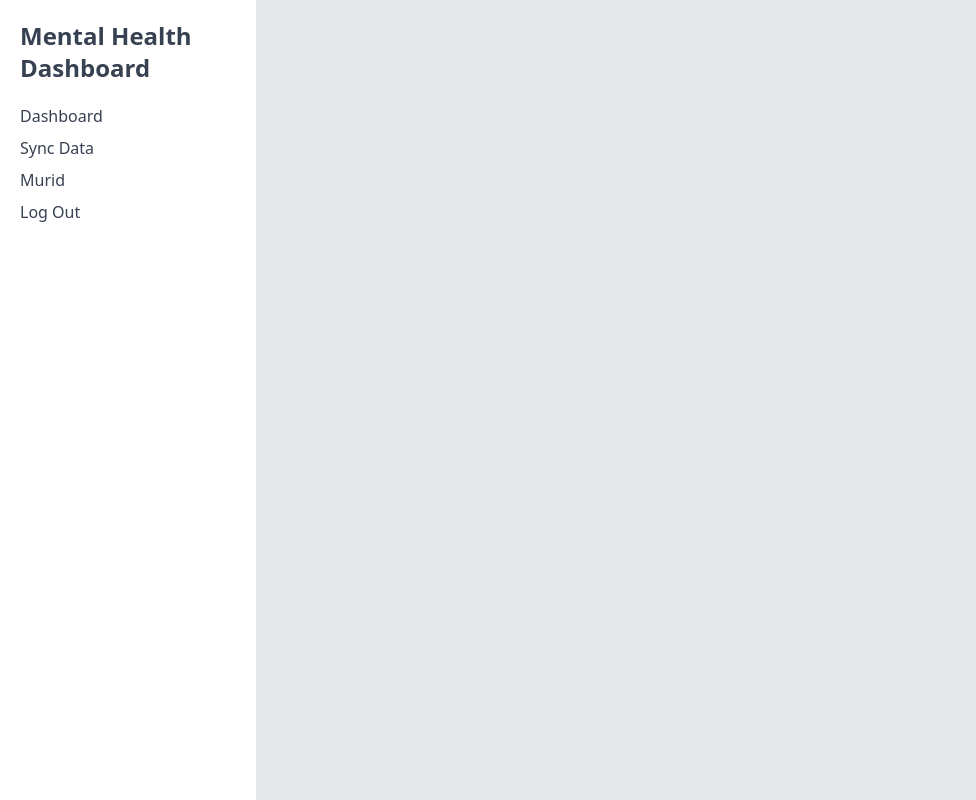
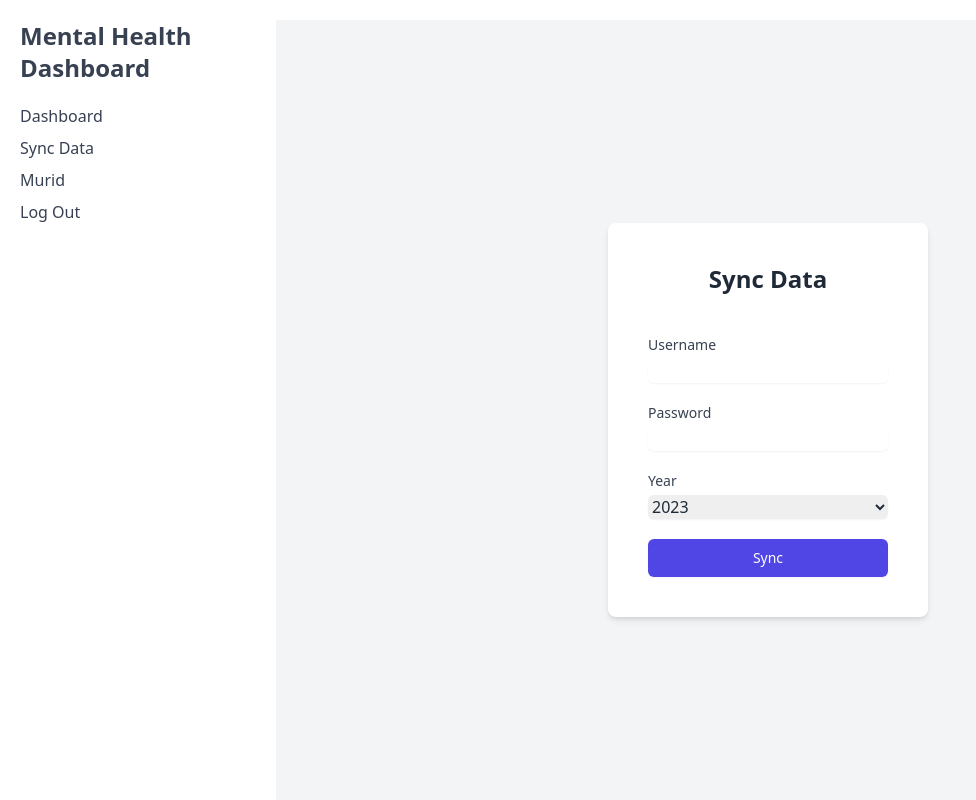
Before and after one commit to runnyoats/menda-app, a SvelteKit app: page /sync in a window 1280 px wide. Shown: the whole page, without its empty margins (0-976 px from the left). Built offline with nearby package versions, Linux system fonts and the light colour scheme.

Commit message:
New dashboard + basic sync form

```diff
--- a/src/routes/+layout.svelte
+++ b/src/routes/+layout.svelte
@@ -28,7 +28,7 @@
 			</ul>
 		</nav>
 	</div>
-	<main class="flex-1 p-5 overflow-auto">
+	<main class="flex-1 p-5 overflow-auto bg-white">
 		<slot />
 	</main>
 </div>
--- a/src/routes/dashboard/+page.svelte
+++ b/src/routes/dashboard/+page.svelte
@@ -2,22 +2,17 @@
 	// You can put any JavaScript code here
 </script>
 
-<div class="container">
-	<h1>MENDA Dashboard</h1>
-	<p>This is the Mental Health Dashboard for SMK Datuk Hj. Mohamed Nor Ahmad.</p>
-	<iframe
-		title="menda-dashboard-draft-7"
-		width="100%"
-		height="541.25"
-		src="https://app.powerbi.com/reportEmbed?reportId=ec7675a9-76b7-48b5-b805-54ac051b2d8c&autoAuth=true&ctid=0ad0fbf8-69ca-4e5e-afad-cd70424ac626"
-		frameborder="0"
-		allowFullScreen="true"
-	/>
+<div class="min-h-screen bg-gray-100 flex items-center justify-center">
+	<div class="bg-white p-10 rounded-lg shadow-md w-full h-full max-w-screen-lg">
+		<h2 class="text-2xl font-bold mb-10 text-gray-800 text-center">MENDA Dashboard</h2>
+		<div class="relative w-full h-0 overflow-hidden" style="padding-bottom: 80%;">
+			<iframe
+				class="absolute top-0 left-0 w-full h-full"
+				title="menda-dashboard-draft-9"
+				src="https://app.powerbi.com/reportEmbed?reportId=d8c65d37-d0f6-4610-9447-fb9f120c2e48&autoAuth=true&ctid=0ad0fbf8-69ca-4e5e-afad-cd70424ac626"
+				frameborder="0"
+				allowFullScreen="true"
+			/>
+		</div>
+	</div>
 </div>
-
-<style>
-	.container {
-		width: 90%;
-		max-width: 930px;
-	}
-</style>
--- a/src/routes/sync/+page.svelte
+++ b/src/routes/sync/+page.svelte
@@ -0,0 +1,55 @@
+<script>
+	let username = '';
+	let password = '';
+	let year = new Date().getFullYear();
+	const years = Array.from({ length: year - 2019 }, (_, i) => year - i);
+</script>
+
+<div class="min-h-screen bg-gray-100 flex items-center justify-center">
+	<div class="bg-white p-10 rounded-lg shadow-md w-80">
+		<h2 class="text-2xl font-bold mb-10 text-gray-800 text-center">Sync Data</h2>
+		<form>
+			<div class="space-y-5">
+				<div>
+					<label for="username" class="block text-sm font-medium text-gray-700">Username</label>
+					<input
+						id="username"
+						type="text"
+						bind:value={username}
+						required
+						class="mt-1 block w-full rounded-md border-gray-300 shadow-sm focus:border-indigo-300 focus:ring focus:ring-indigo-200 focus:ring-opacity-50"
+					/>
+				</div>
+				<div>
+					<label for="password" class="block text-sm font-medium text-gray-700">Password</label>
+					<input
+						id="password"
+						type="password"
+						bind:value={password}
+						required
+						class="mt-1 block w-full rounded-md border-gray-300 shadow-sm focus:border-indigo-300 focus:ring focus:ring-indigo-200 focus:ring-opacity-50"
+					/>
+				</div>
+				<div>
+					<label for="year" class="block text-sm font-medium text-gray-700">Year</label>
+					<select
+						id="year"
+						bind:value={year}
+						class="mt-1 block w-full rounded-md border-gray-300 shadow-sm focus:border-indigo-300 focus:ring focus:ring-indigo-200 focus:ring-opacity-50"
+					>
+						{#each years as yearOption}
+							<option value={yearOption}>{yearOption}</option>
+						{/each}
+					</select>
+				</div>
+				<div>
+					<button
+						type="submit"
+						class="w-full py-2 px-4 border border-transparent rounded-md shadow-sm text-sm font-medium text-white bg-indigo-600 hover:bg-indigo-700 focus:outline-none focus:ring-2 focus:ring-offset-2 focus:ring-indigo-500"
+						>Sync</button
+					>
+				</div>
+			</div>
+		</form>
+	</div>
+</div>
```
